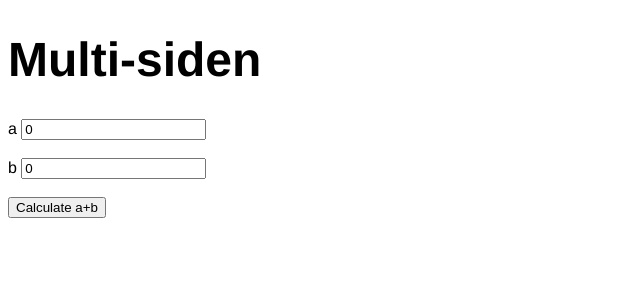
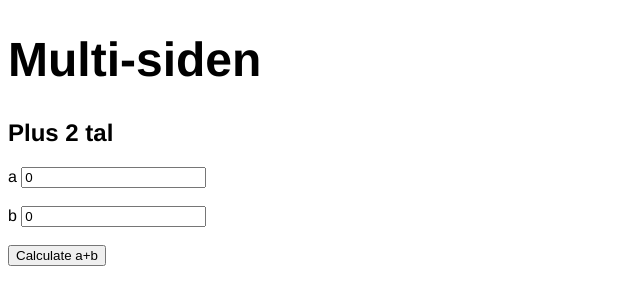
Before and after one commit to jasonj06/multi_siden, a Flask app: page /add in a window 1280 px wide. Shown: the top 305 px of the page, without its empty margins (0-640 px from the left). Run offline with Flask 3, Linux system fonts and the light colour scheme.

Commit message:
Change headline

```diff
--- a/templates/add.html
+++ b/templates/add.html
@@ -1,6 +1,7 @@
 {% extends "base.html" %}
 
 {% block content %}
+<h2>Plus 2 tal</h2>
 <form method="post">
   <label for="a">a</label>
   <input type="text" id="a" name="a" value={{ a1 }}><br><br>
```
